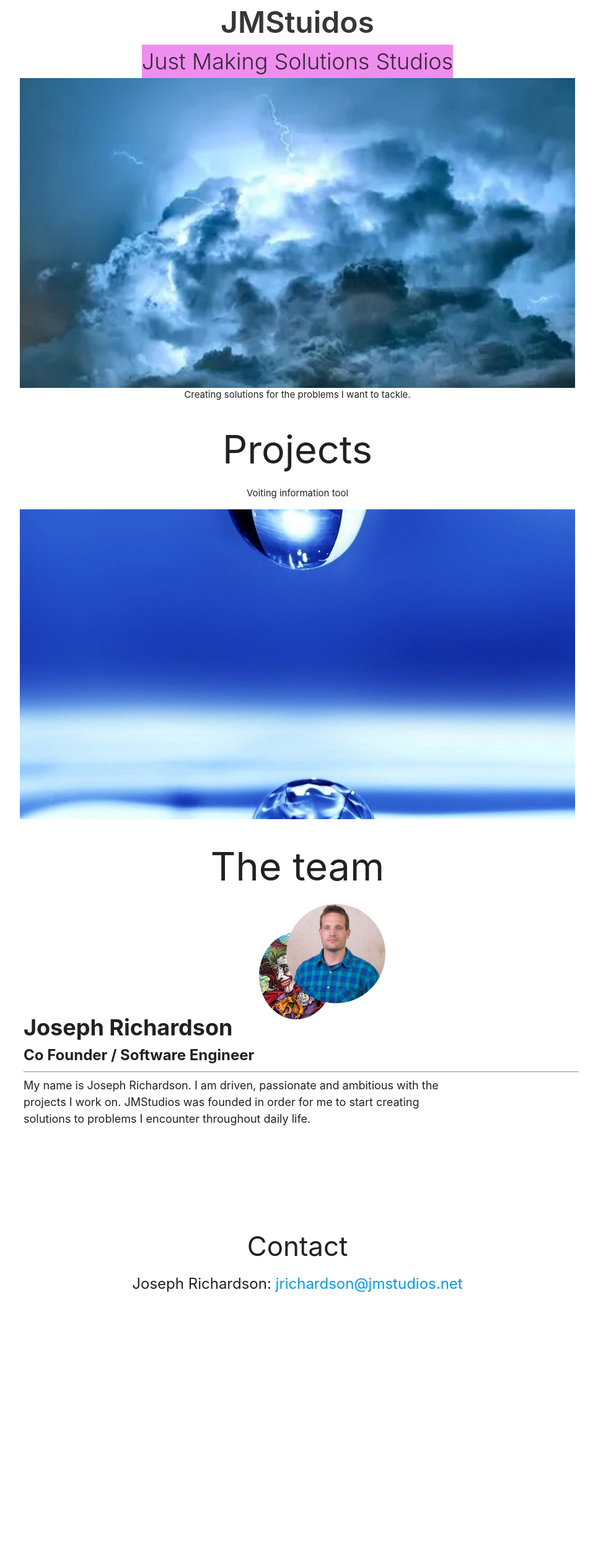
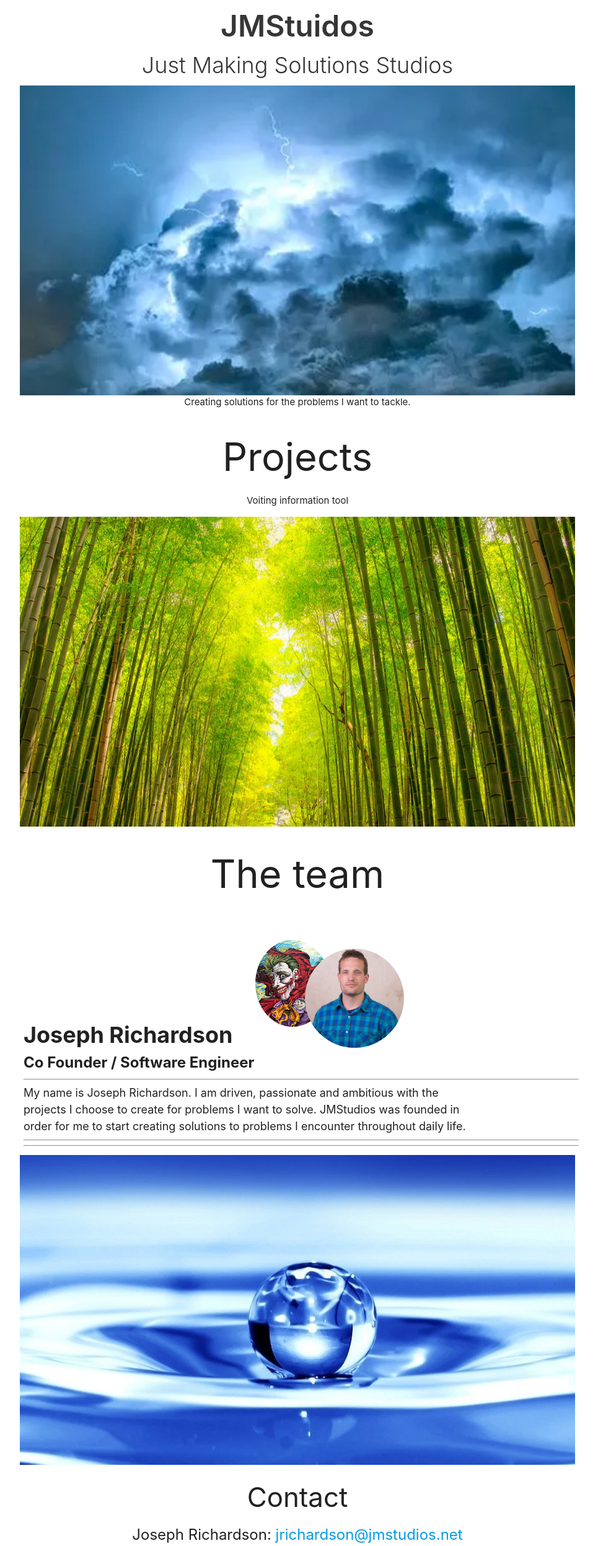
Before and after one commit to JMStudiosJoe/JMStudios, a website: page app/views/index.html in a window 1280 px wide. Shown: the whole page at 62% size, without its empty margins (160-1125 px from the left). Before the commit the page ends 2090 px from the top, so only its background shows below. Drawn offline with nearby package versions, Linux system fonts and the light colour scheme.

Commit message:
basics for contact are in and improvments for team are in

```diff
--- a/app/js/parallax-init.js
+++ b/app/js/parallax-init.js
@@ -2,5 +2,7 @@
     //document.getElementById('parallax').parallax();
     $(function(){
         $('.parallax').parallax();
+
+        //parallax-forest
     }); // end of document ready
 })(jQuery); // end of jQuery name space
--- a/app/js/team.js
+++ b/app/js/team.js
@@ -9,10 +9,11 @@
     })
     .controller('Team', function($scope, $http) {
 
+        // more members : http://js.cytoscape.org/
         $scope.teamMembers = [{
             name: "Joseph Richardson",
             title: "Co Founder / Software Engineer",
-            description: "My name is Joseph Richardson. I am driven, passionate and ambitious with the projects I work on. JMStudios was founded in order for me to start creating solutions to problems I encounter throughout daily life.",
+            description: "My name is Joseph Richardson. I am driven, passionate and ambitious with the projects I choose to create for problems I want to solve. JMStudios was founded in order for me to start creating solutions to problems I encounter throughout daily life.",
             links: [{
                     name: "Github",
                     icon:'mdi-github-circle large',
--- a/app/scss/source/main.scss
+++ b/app/scss/source/main.scss
@@ -6,18 +6,23 @@
 
         background-color: white;
         opacity: 0.9;
+        margin: 6px;
+
         .title {
             font-size: 48px;
             font-weight: 600;
         }
+
         .sub-title {
             font-size: 36;
             font-weight: 300;
-            background-color: violet;
-
         }
     }
+
     .main-container {
 
+        .main-container-parallax {
+            width: 100%;
+        }
     }
 }
--- a/app/scss/source/team.scss
+++ b/app/scss/source/team.scss
@@ -1,11 +1,12 @@
 .team-container {
-    display: inline-block;;
-    float: left;
+    display: inline-block;
+
     width: 100%;
 
     .team-member-details {
         display: inline-block;
         text-align: left;
+        float: left;
         margin: 6px;
         width: 100%;
 
@@ -14,7 +15,6 @@
             font-weight: bolder;
             width: 50%;
             margin: 0px;
-
         }
         .team-member-title {
             font-size: 24px;
@@ -28,13 +28,26 @@
             width: 80%;
             margin: 0px;
         }
+
+        .socail-container {
+            text-align: center;
+
+            .member-links {
+                display: inline;
+                margin: auto;
+            }
+        }
+
     }
+
     .profile-picture-container {
 
         .profile-picture {
             width: 160px;
             height: 160px;
-
+            position: relative;
+            top: 60;
+            left: 30;
         }
 
         .alter-ego {
@@ -42,7 +55,7 @@
             width: 120px;
             height: 140px;
             top: 26px;
-            left: 80px;
+            left: 74px;
             z-index: -3;
         }
     }
--- a/app/views/index.html
+++ b/app/views/index.html
@@ -22,7 +22,7 @@
         <span class="waves-effect waves-light sub-title">Just Making Solutions Studios</span>
     </div>
 
-    <div class="parallax-container">
+    <div class="parallax-container main-container-parallax">
         <div id="parallax" class="parallax"><img src="/app/images/jmstudiosbackground.jpg"></div>
     </div>
     <div class="main-container">
@@ -31,16 +31,19 @@
         </div>
         <projects></projects>
 
-        <div class="parallax-container">
+        <div class="parallax-container main-container-parallax">
+            <div id="parallax" class="parallax"><img src="/app/images/bamboo-forest-by-rolf-hartbrich.jpg"></div>
+        </div>
+
+        <team></team>
+
+        <div class="parallax-container main-container-parallax">
             <div id="parallax" class="parallax"><img src="/app/images/water-drop-wallpaper-3.jpg"></div>
-        </div>
-        <team></team>
-        <div class="parallax-container">
-            <div id="parallax" class="parallax"><img src="/app/images/bamboo-forest-by-rolf-hartbrich.jpg"></div>
         </div>
         <contact></contact>
 
     </div>
+
       <!--Import jQuery before materialize.js-->
       <script type="text/javascript" src="https://code.jquery.com/jquery-2.1.1.min.js"></script>
       <!-- Compiled and minified CSS -->
--- a/app/views/team.html
+++ b/app/views/team.html
@@ -1,5 +1,6 @@
-<h1>The team</h1>
+
 <div class="team-container">
+    <h1>The team</h1>
     <div ng-repeat="member in teamMembers track by $index">
         <div class="profile-picture-container" >
             <img class="alter-ego circle responsive-img" ng-src="/app/images/me.jpg">
@@ -12,10 +13,13 @@
             <div class="team-member-description">
                 {{member.description}}
             </div>
-
-            <div ng-repeat="link in member.links">
-                <a ng-href="{{link.url}}"><i class="mdi {{link.icon}}"></i></a>
+            <hr >
+            <div class="socail-container">
+                <div class="member-links" ng-repeat="link in member.links">
+                    <a ng-href="{{link.url}}"><i class="mdi {{link.icon}}"></i></a>
+                </div>
             </div>
+            <hr >
         </div>
     </div>
 </div>
--- a/gulpfile.js
+++ b/gulpfile.js
@@ -26,6 +26,7 @@ gulp.task('watch-and-run', ['compile-sass'], function() {
     script: 'server.js'
   , ext: 'js html scss'
   , env: { 'NODE_ENV': 'development' }
+  , tasks: ['compile-sass']
   })
 
 });
```
Also changed, not shown: app/public/styling.css.
